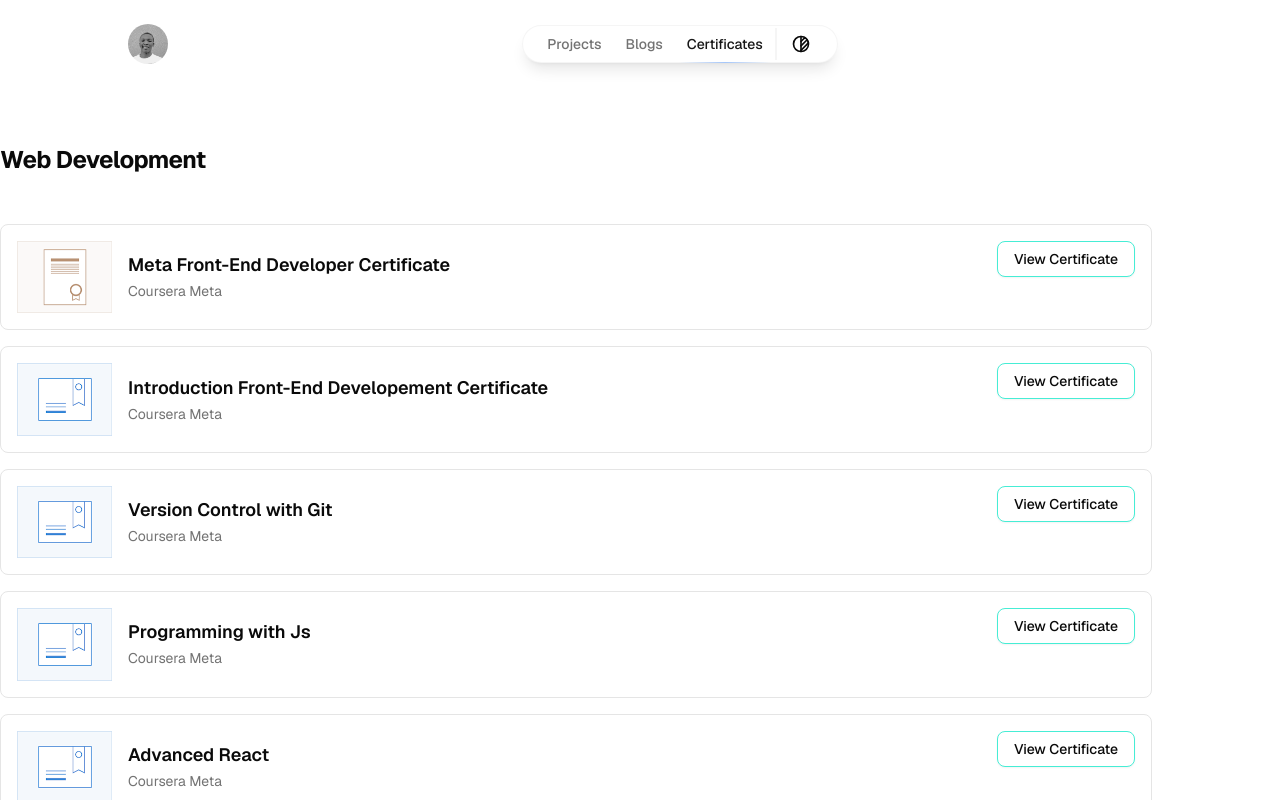
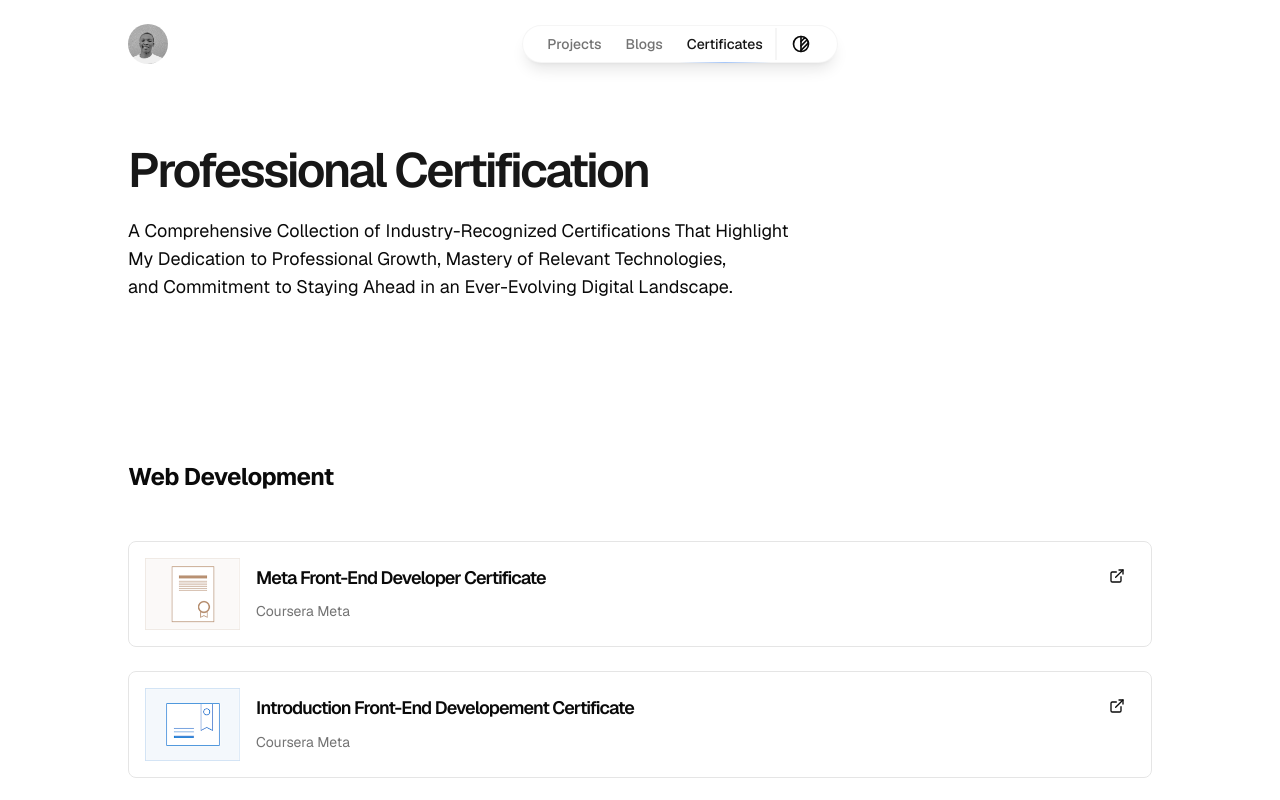
Before and after one commit to leconstantin/leo-v3, a Next.js app: page /certificates in a window 1280 px wide. Shown: the top 800 px of the page. Built offline with nearby package versions, Linux system fonts and the light colour scheme.

Commit message:
fixed certificates page

```diff
--- a/app/(root)/certificates/page.tsx
+++ b/app/(root)/certificates/page.tsx
@@ -1,5 +1,6 @@
 import type { Metadata } from 'next';
 import { CertificateList } from '@/features/certificates/certificates-list';
+import { HeroCertificatesSection } from '@/features/certificates/hero-certificates';
 
 export const metadata: Metadata = {
   title: 'Certificates',
@@ -7,5 +8,10 @@ export const metadata: Metadata = {
 };
 
 export default function CertificatesPage() {
-  return <CertificateList />;
+  return (
+    <>
+      <HeroCertificatesSection />
+      <CertificateList />
+    </>
+  );
 }
--- a/features/certificates/certificates-list.tsx
+++ b/features/certificates/certificates-list.tsx
@@ -1,18 +1,22 @@
+import { ExternalLinkIcon } from 'lucide-react';
 import Image from 'next/image';
+import { PageHeader } from '@/components/page-header';
 import { Button } from '@/components/ui/button';
 import { certificates } from '@/lib/config';
-
 export function CertificateList() {
   return (
-    <div className="mx-5 max-w-2xl sm:mx-0 lg:max-w-6xl">
+    <section className="relative border-grid">
+      <PageHeader className="text-left">
+        <div className=" mx-auto flex w-full max-w-5xl flex-col ">
           {certificates.map((certificate) => (
             <div className="mt-20 mb-7" key={certificate.category}>
               <h2 className="mb-12 font-bold text-xl tracking-tight lg:text-2xl">
                 {certificate.category}
               </h2>
+              <div className="flex flex-col justify-center gap-6">
                 {certificate.certificates.map((item) => (
                   <div
-              className="mb-4 rounded-md border p-4 text-foreground text-sm leading-6"
+                    className="rounded-md border p-4 text-foreground text-sm"
                     key={item.title}
                   >
                     <div className="flex flex-col md:flex-row">
@@ -26,29 +30,38 @@ export function CertificateList() {
                             width={95}
                           />
                         </div>
-                  <div className="flex-1 pl-4">
-                    <h3 className="font-semibold text-lg">{item.title}</h3>
-                    <p className="text-muted-foreground">{item.organization}</p>
+                        <div className="flex flex-1 flex-col gap-2 pl-4 md:gap-3">
+                          <a
+                            className="font-semibold text-lg leading-tight tracking-tighter"
+                            href={item.link}
+                            target="_blank"
+                          >
+                            {item.title}
+                          </a>
+                          <p className="text-muted-foreground">
+                            {item.organization}
+                          </p>
                         </div>
                       </div>
                       <Button
                         asChild
-                  className="border border-teal-300"
-                  variant="outline"
+                        className=" hidden items-center justify-center md:flex"
+                        size={'icon'}
+                        variant="ghost"
                       >
-                  <a
-                    className="mt-4 sm:mt-0 sm:ml-4"
-                    href={item.link}
-                    target="_blank"
-                  >
-                    View Certificate
+                        <a href={item.link} target="_blank">
+                          <ExternalLinkIcon className="size-4" />
+                          <span className="sr-only">View Certificate</span>
                         </a>
                       </Button>
                     </div>
                   </div>
                 ))}
               </div>
+            </div>
           ))}
         </div>
+      </PageHeader>
+    </section>
   );
 }
--- /dev/null
+++ b/features/certificates/hero-certificates.tsx
@@ -0,0 +1,23 @@
+import {
+  PageHeader,
+  PageHeaderDescription,
+  PageHeaderHeading,
+} from '@/components/page-header';
+
+export function HeroCertificatesSection() {
+  return (
+    <section className="relative border-grid">
+      <PageHeader className="text-left md:pb-0 lg:pb-0">
+        <div className="mx-auto flex w-full max-w-5xl flex-col gap-5">
+          <PageHeaderHeading>Professional Certification</PageHeaderHeading>
+          <PageHeaderDescription>
+            A Comprehensive Collection of Industry-Recognized Certifications
+            That Highlight My Dedication to Professional Growth, Mastery of
+            Relevant Technologies, and Commitment to Staying Ahead in an
+            Ever-Evolving Digital Landscape.
+          </PageHeaderDescription>
+        </div>
+      </PageHeader>
+    </section>
+  );
+}
```
Also changed, not shown: features/projects/project-list.tsx (+0 -29 lines). Lines whose indentation alone changed are shown as unchanged.
